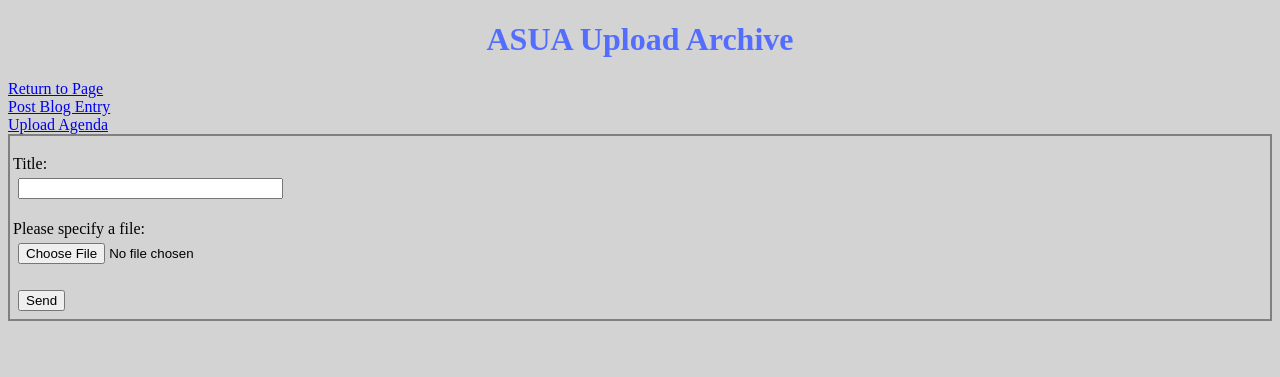
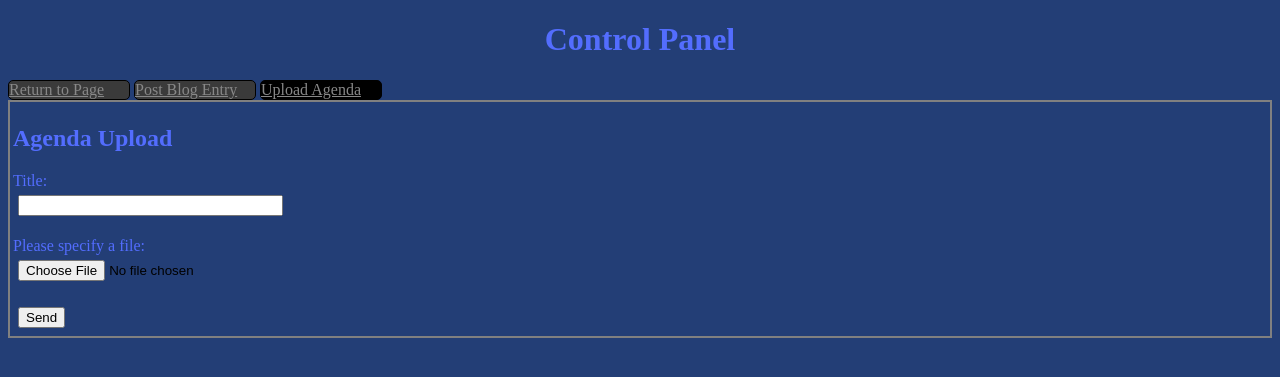
Before and after one commit to aleckretch/asua-senate-website, a PHP site: page /asua-senate-website/blog/admin.php?agenda=yes in a window 1280 px wide. Shown: the top 377 px of the page. Run offline with PHP 8.4, Linux system fonts and the light colour scheme; the visitor is signed in with stand-in values (Sample User, id 1).

Commit message:
Added constants file and cleaned up some of the code

```diff
--- a/blog/admin.php
+++ b/blog/admin.php
@@ -9,11 +9,15 @@ function showMessage( $str , $correctStr, $messageCorrect, $messageWrong )
 {
 	if ( $str === $correctStr )
 	{
+		?><span class='text'><?php
 		echo Database::sanitizeData( $messageCorrect );
+		?></span><?php
 	}
 	else
 	{
+		?><span class='text'><?php
 		echo Database::sanitizeData( $messageWrong );
+		?></span><?php
 	}
 }
 
@@ -27,7 +31,9 @@ function checkUploaded( $isUpload, $notUploadStr, $str, $correctStr, $messageCor
 	{
 		if ( $sanitize )
 		{
+			?><span class='text'><?php
 			echo Database::sanitizeData( $notUploadStr );
+			?><span class='text'><?php
 		}
 		else
 		{
@@ -43,6 +49,8 @@ if ( !Session::userLoggedIn() )
 	exit();
 }
 
+function displayHTML()
+{
 ?>
 <!DOCTYPE html>
 <html>
@@ -52,25 +60,38 @@ if ( !Session::userLoggedIn() )
 	<script src="../js/jquery.wysibb.js"></script>
 	<link rel="stylesheet" href="../css/default/wbbtheme.css" />
 	<meta http-equiv="content-type" content="text/html; charset=utf-8" />
+	<title>Control Panel</title>
 	<style>
 	h1{text-align: center;color: #536DFE;}
 	h2{color: #536DFE;}
 	footer{text-align: center;}
-	body {background-color:lightgrey;}
+	body {		background-color: #233e76; }
+	*.text { color: #536DFE; }
 	input{margin: 5px;}
-	FORM { border : solid gray 2px; padding : 3px;}
+	form { border : solid gray 2px; padding : 3px;}
+	a
+	{
+		color: #888;
+	 	text-decoration: underline;
+		display: inline-block;
+		width: 120px;
+		background-color: #3a3a3a;
+		border: solid black 1px;
+		border-radius: 5px;
+	}
 	</style>
 </head>
 <body>
-      <header><!-- Start header -->
-         <h1 id="logo">ASUA Upload Archive</h1>
-      </header><!-- End header -->
-      <a href="../index.html">Return to Page</a><br/>
-      <a href="admin.php?blog=yes">Post Blog Entry</a><br/>
-      <a href="admin.php?agenda=yes">Upload Agenda</a><br/>
+      <header>
+         <h1 id="logo">Control Panel</h1>
+      </header>
+      <a id="indexLink" href="../index.html">Return to Page</a>
+      <a id="blogLink" href="admin.php?blog=yes">Post Blog Entry</a>
+      <a id="agendaLink" href="admin.php?agenda=yes">Upload Agenda</a>
 
-    <div id="Submit"><!-- Start content -->
+    <div id="Submit">
 <?php
+}
 
 $req = $_GET;
 $uploaded = isset( $req[ 'uploaded' ] );
@@ -78,18 +99,19 @@ $correct = ( $uploaded ? $req[ 'uploaded' ] : "" );
 $token = Session::token();
 if ( isset( $req[ 'blog' ] ) )
 {
+	displayHTML();
 	$str = "
 	   <form action='blogUpload.php' method='post'>
 	   <div>
-	   <h2>Blog Post Entry</h2>
+	   <h2>Blog Post</h2>
 	   <form action='index.php' method='post'>
 			<input type='hidden' name='token' value='${token}'>
-			Author:<br>
+			<span class='text'>Author:</span><br>
 			<input type='text' name='author' size='30' required><br>
-			Title:<br>
+			<span class='text'>Title:</span><br>
 			<input type='text' name='title' size='30' required><br>
-			Post:<br>
-        <textarea id='text' name='text'></textarea>
+			<span class='text'>Post:</span><br>
+        		<textarea id='text' name='text' rows='10'></textarea>
 		<div>
 		<input type='submit' value='Send'>
 		</div>
@@ -97,6 +119,9 @@ if ( isset( $req[ 'blog' ] ) )
 	   </div>
 	<script>
 		$('#text').wysibb();
+	</script>
+	<script>
+		$( '#blogLink' ).css( 'background' , 'black' );
 	</script>
 	";
 	checkUploaded( $uploaded, $str , $correct , "yes" , "Blog post created" , $correct, false );
@@ -106,16 +131,18 @@ if ( isset( $req[ 'blog' ] ) )
 }
 else if ( isset( $req[ 'agenda' ] ) )
 {
+	displayHTML();
 	$str = "
 	   <form action='upload.php'
 			enctype='multipart/form-data' method='post'>
+			<h2>Agenda Upload</h2>
 			<p>
-			Title:<br>
+			<span class='text'>Title:</span><br>
 			<input type='text' name='title' size='30' required>
 			<input type='hidden' name='token' value='${token}'>
 			</p>
 			<p>
-			Please specify a file:<br>
+			<span class='text'>Please specify a file:</span><br>
 			<input type='file' name='file' required>
 			</p>
 			<div>
@@ -123,6 +150,9 @@ else if ( isset( $req[ 'agenda' ] ) )
 			</div>
 			</form>
 		   </div>
+		<script>
+			$( '#agendaLink' ).css( 'background' , 'black' );
+		</script>
 	";
 	checkUploaded( $uploaded, $str , $correct , "yes" , "Agenda uploaded" , $correct , false);
 }
@@ -132,5 +162,6 @@ else if ( isset( $req[ 'roster' ] ) )
 }
 else
 {
-
+	header( "Location: admin.php?blog=yes" );
+	exit();
 }
--- /dev/null
+++ b/blog/config.php
@@ -0,0 +1,34 @@
+<?
+/*
+	This class holds configuration values that are constant. Namely the database credentials.
+*/
+class Config
+{
+	public static $DB_NAME;
+
+	public static $DB_USER;
+
+	public static $DB_PASS;
+
+	public static $DB_HOST;
+
+	public static $NET_LOGIN_BANNER;
+
+	public static $NET_LOGIN_URL;
+
+	static function init()
+	{
+		self::$DB_NAME = "SENATE";
+
+		self::$DB_USER = "root";
+
+		self::$DB_PASS = "";
+
+		self::$DB_HOST = "localhost";
+
+		self::$NET_LOGIN_BANNER = "ASUA Senate Website";
+
+		self::$NET_LOGIN_URL = "http://localhost/asua-senate-website/blog/login.php";
+	}
+}
+Config::init();
--- a/blog/database.php
+++ b/blog/database.php
@@ -2,6 +2,9 @@
 /*
 Holds functions pertaining to the database
 */
+
+require_once "./config.php";
+
 class Database
 {
 	/*
@@ -10,12 +13,10 @@ class Database
 	*/
 	public static function connect()
 	{
-		$dbName = "SENATE";
-
-		//TODO: store this somewhere so that it cannot be accessed except outside the root folder
-		//Do not have a empty password for the root user when deployed
-		$dbUser = "root";
-		$dbPass = "";
+		$dbName = Config::$DB_NAME;//"SENATE";
+		$dbUser = Config::$DB_USER;//"root";
+		$dbPass = Config::$DB_PASS;//"";
+		$dbHost = Config::$DB_HOST;
 
 		//$conn holds the connection to the database if it has been opened already
 		//otherwise, a connection is created and $conn points to that connection
@@ -25,7 +26,7 @@ class Database
 		if ( $conn )
 			return $conn;
 
-		$dataSrc = "mysql:host=localhost;dbname={$dbName}";
+		$dataSrc = "mysql:host={$dbHost};dbname={$dbName}";
 		try
 		{
 			//create the connection with the parameters given
--- a/blog/download.php
+++ b/blog/download.php
@@ -10,7 +10,8 @@ require_once( "./database.php" );
 $agenda = Database::getMostRecentAgenda();
 if ( !isset( $agenda[ 'id' ] ) )
 {
-	die( "Could not download agenda. <br>File not found." );
+	header( "Location: ../index.html?error=download" );
+	exit();
 }
 $id = $agenda[ 'id' ];
 
@@ -19,7 +20,8 @@ $id = $agenda[ 'id' ];
 $fileName = "./uploads/Agenda{$id}.pdf";
 if ( !file_exists( $fileName ) )
 {
-	die ( "File does not exist" );
+	header( "Location: ../index.html?error=download" );
+	exit();
 }
 
 //tell browser to expect pdf file as response
```
Also changed, not shown: blog/login.php (+5 -5 lines), js/blog.js (+33 -6 lines).
